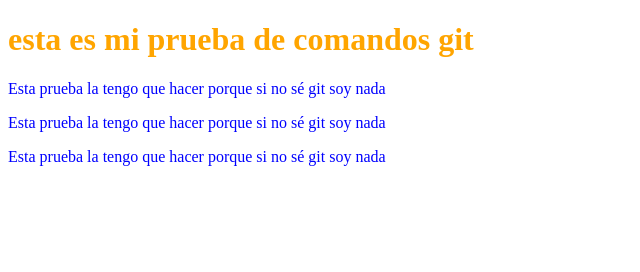
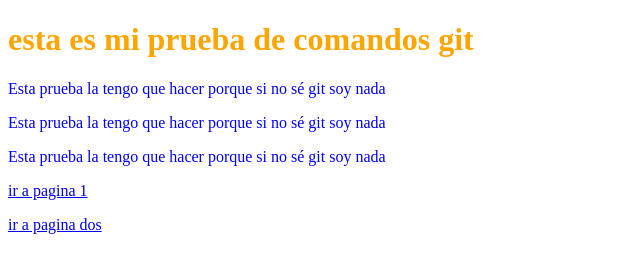
Before and after one commit to as-marin/archivos, a plain HTML site: page index.html in a window 1280 px wide. Shown: the whole page, without its empty margins (0-640 px from the left). Drawn offline with Linux system fonts and the light colour scheme.

Commit message:
navegacion terminada

```diff
--- a/index.html
+++ b/index.html
@@ -11,6 +11,8 @@
     <p>Esta prueba la tengo que hacer porque si no sé git soy nada</p>
     <p>Esta prueba la tengo que hacer porque si no sé git soy nada</p>
     <p>Esta prueba la tengo que hacer porque si no sé git soy nada</p>
+    <p><a href="page1.html">ir a pagina 1</a></p>
+    <p><a href="page2.html">ir a pagina dos</a></p>
 
 </body>
 </html>
```
